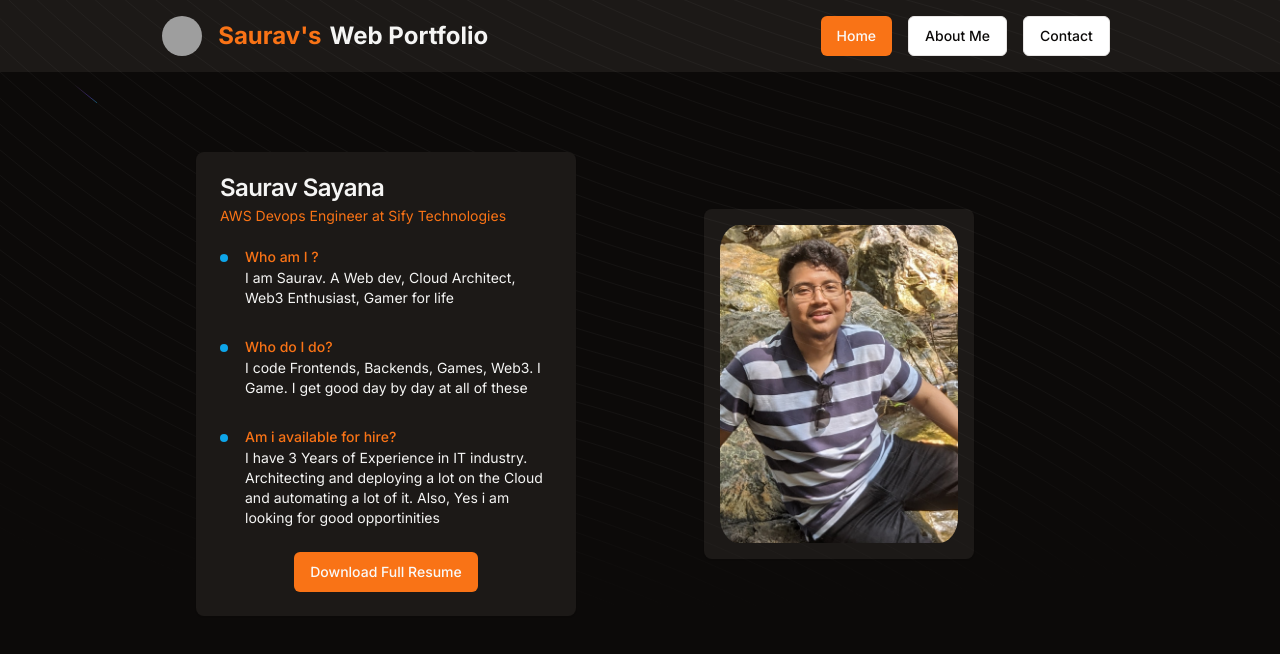
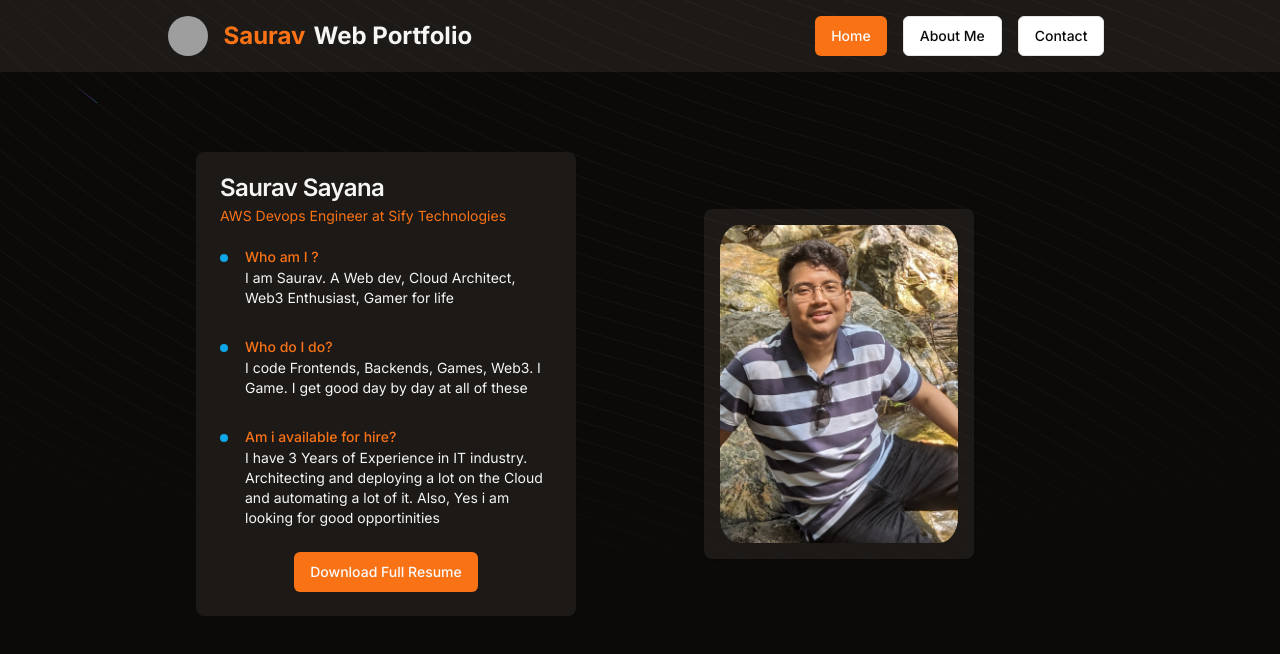
Before and after one commit to Saurav1509/my-portfolio, a Next.js app: page / in a window 1280 px wide. Shown: the top 654 px of the page. Built offline with nearby package versions, Linux system fonts and the light colour scheme; grey boxes are pictures that could not be loaded.

Commit message:
smol change

```diff
--- a/src/components/Navbar.tsx
+++ b/src/components/Navbar.tsx
@@ -14,7 +14,7 @@ export default function Navbar() {
         </Avatar>
       </div>
       <div className="font-bold flex text-2xl ml-4 text-primary">
-        Saurav's
+        Saurav
         <div className="text-secondary pl-2"> Web Portfolio</div>
       </div>
     </div>
```
